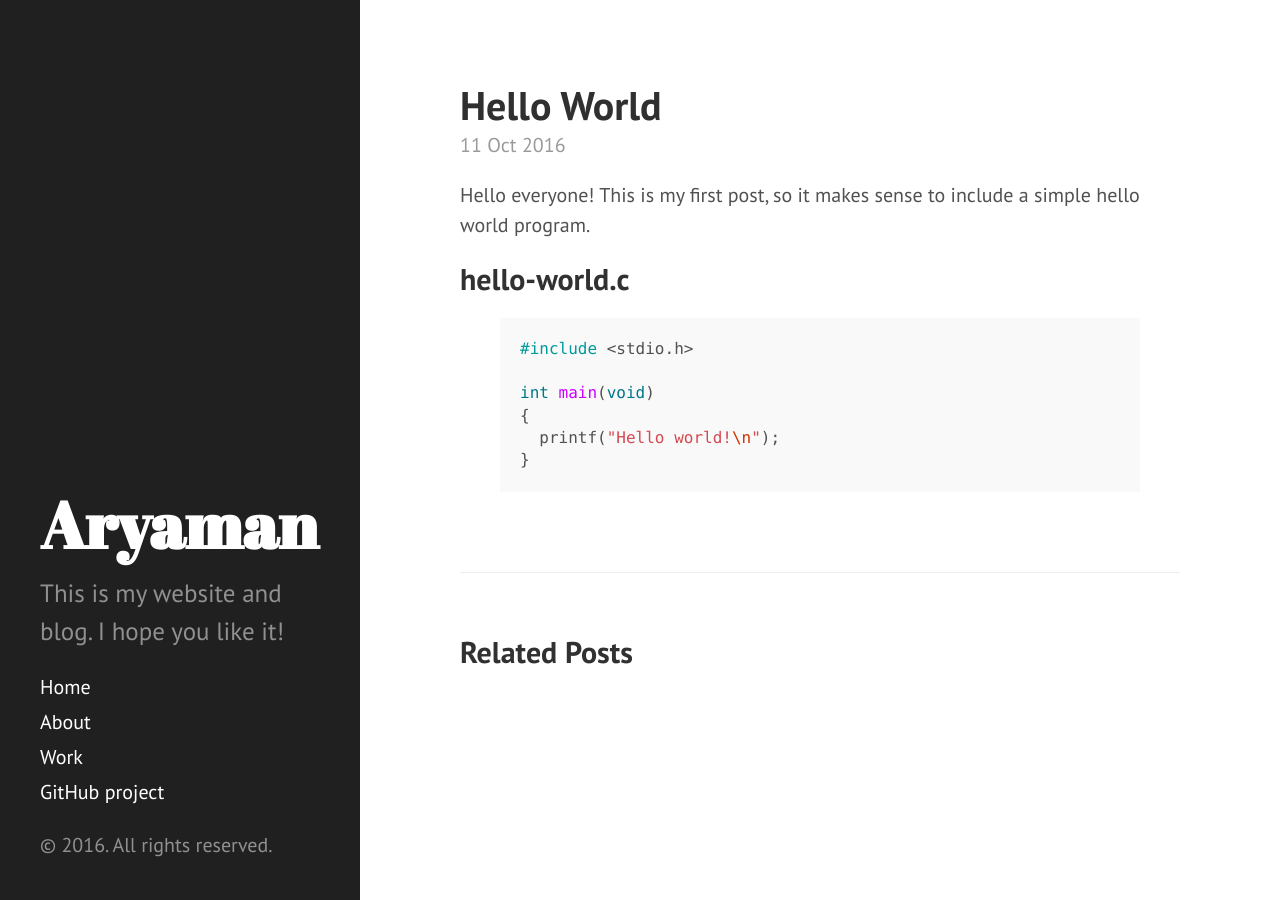
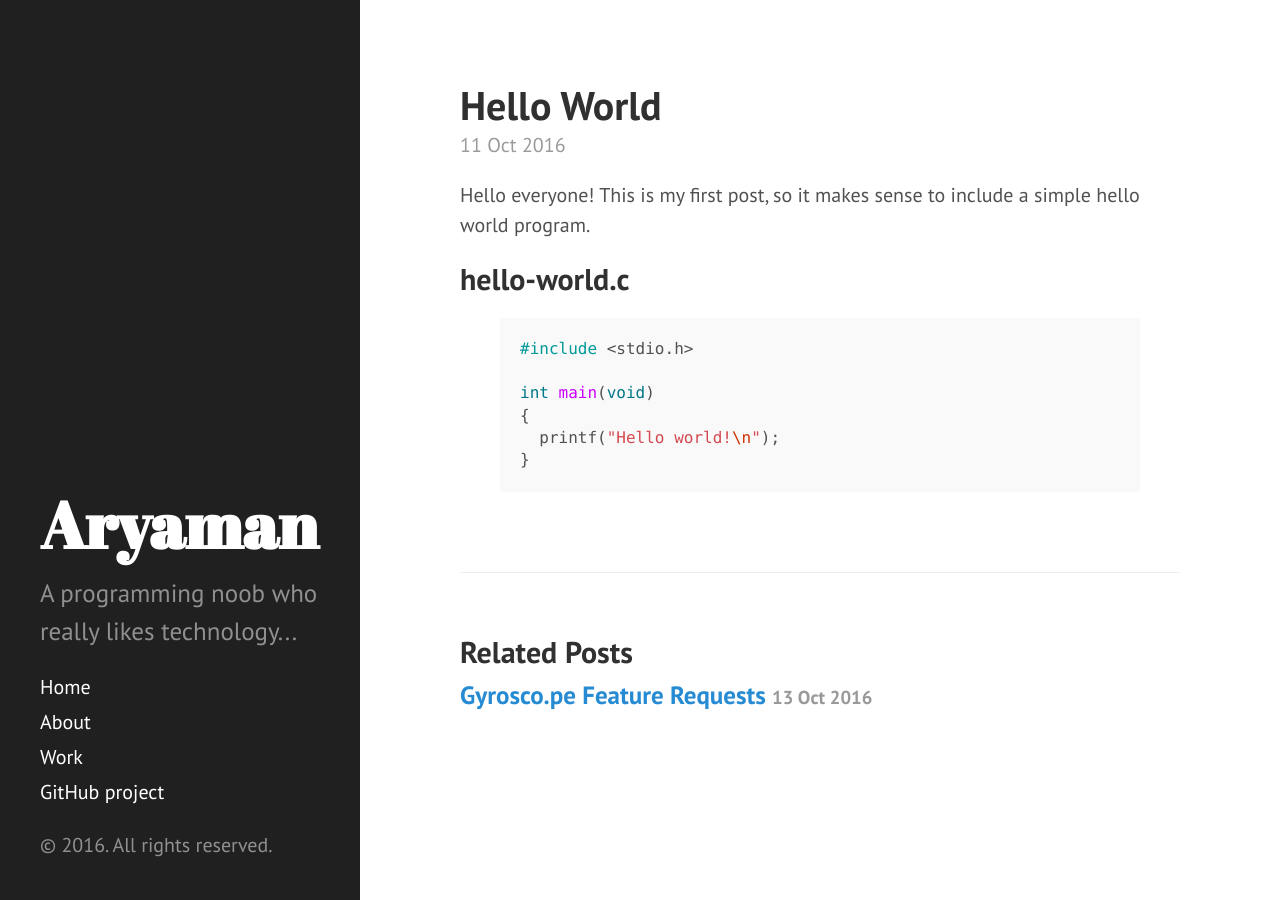
Before and after one commit to aryamanarora/blog, a Jekyll site: the page built from _posts/2016-10-11-hello-world.md, in a window 1280 px wide. Built offline with Jekyll 4.4.1, drawn with Linux system fonts in a browser that asks for light colours.

```diff
--- a/_config.yml
+++ b/_config.yml
@@ -9,7 +9,7 @@ permalink: pretty
 # Setup
 title: Aryaman
 tagline: 'My website'
-description: 'This is my website and blog. I hope you like it!'
+description: 'A programming noob who really likes technology...'
 url: https://aryamanarora.github.io
 baseurl: /
 
```
Also changed, not shown: _posts/2016-10-13-gyroscope.md (added, +16 -0 lines).
